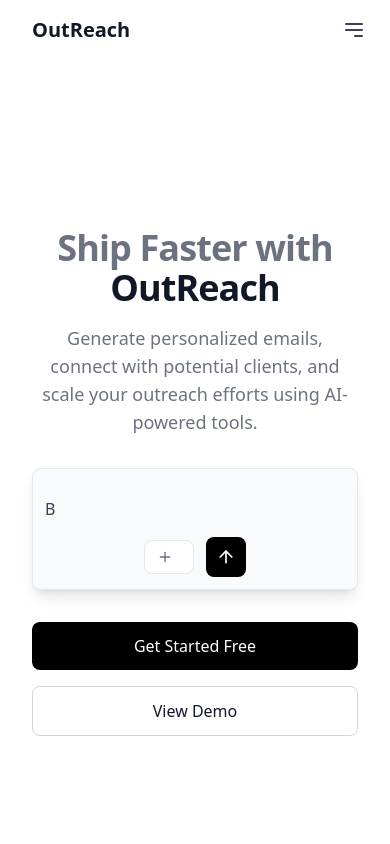
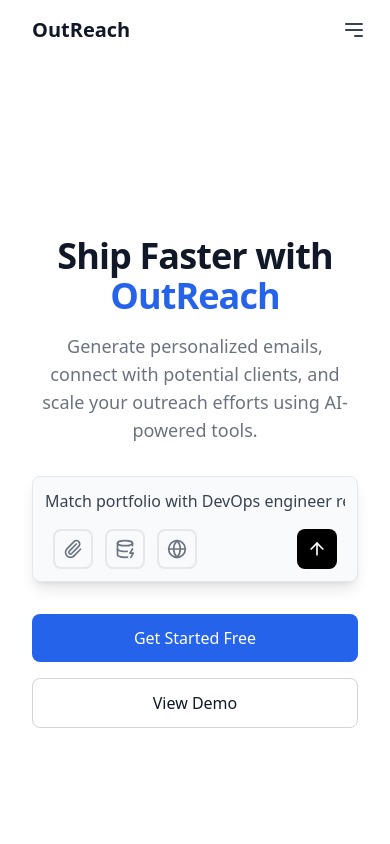
Before and after one commit to deepgohil0702/clothes, a React (Create React App) app: page / in a window 390 px wide. Shown: the top 844 px of the page. Built offline with nearby package versions, Linux system fonts and the light colour scheme.

Commit message:
home page added

```diff
--- a/src/components/HomePage.js
+++ b/src/components/HomePage.js
@@ -264,9 +264,10 @@
   const [currentQueryIndex, setCurrentQueryIndex] = useState(0);
 
   const searchQueries = [
-    "How to design a shipping app?",
-    "Best practices for React state management",
-    "Tips for scaling a database",
+    "Match portfolio with DevOps engineer requirements",
+    "Find tech companies hiring React developers",
+    "Generate personalized cold email for UI/UX position"
+
   ];
 
   const typingSpeed = 100;
@@ -410,7 +411,6 @@
         </nav>
       )}
 
-      {/* Main Hero Section with Search */}
 <main className="min-h-screen flex flex-col justify-center relative overflow-hidden">
       {/* Background Pattern */}
       <div className="absolute inset-0 bg-grid-gray-100/50 [mask-image:linear-gradient(0deg,white,rgba(255,255,255,0.6))] -z-10"></div>
@@ -419,9 +419,9 @@
       <div className="flex-1 flex flex-col justify-center px-4 sm:px-6 lg:px-8">
         <div className="max-w-7xl mx-auto w-full text-center">
           {/* Heading */}
-          <h1 className="text-4xl sm:text-5xl md:text-6xl font-bold tracking-tight text-gray-500 mb-4 sm:mb-8 px-4">
+          <h1 className="text-4xl sm:text-5xl md:text-6xl font-bold tracking-tight text-gray-900 mb-4 sm:mb-8 px-4">
             Ship Faster with
-            <span className="text-gray-900 block sm:inline"> OutReach</span>
+            <span className="text-blue-600 block sm:inline"> OutReach</span>
           </h1>
 
           {/* Subheading */}
@@ -431,8 +431,8 @@
 
           {/* Search Bar Integration */}
           <div className="max-w-2xl mx-auto mb-8 sm:mb-12 px-4">
-            <div className="flex flex-col sm:flex-row items-center border rounded-lg shadow-lg p-3 sm:p-4 bg-gray-50 space-y-4 sm:space-y-0">
-              {/* Icons - Hidden on mobile, shown on tablet and up */}
+            <div className="flex flex-col sm:flex-row items-center border rounded-lg shadow-lg p-3 sm:p-4 bg-gray-50">
+              {/* Desktop Icons - Hidden on mobile */}
               <div className="hidden sm:flex items-center space-x-2 mr-3">
                 <div className="flex items-center justify-center w-10 h-10 rounded-lg border-2 border-gray-200">
                   <Paperclip className="text-gray-500" size={20} />
@@ -446,19 +446,47 @@
               </div>
 
               {/* Search Input */}
+              <div className="w-full mb-4 sm:mb-0">
                 <input
                   type="text"
                   placeholder=""
                   value={displayedText}
-                className="w-full sm:flex-grow text-gray-700 bg-transparent focus:outline-none text-base sm:text-lg"
+                  className="w-full text-gray-700 bg-transparent focus:outline-none text-base sm:text-lg"
                   readOnly
                 />
+              </div>
 
-              {/* Project Button and Arrow */}
+              {/* Mobile Icons Row */}
+              <div className="flex sm:hidden items-center justify-between w-full px-2">
                 <div className="flex items-center space-x-3">
-                <button className="flex items-center border rounded-lg px-3 sm:px-4 py-2 bg-white text-gray-500">
+                  <div className="flex items-center justify-center w-10 h-10 rounded-lg border-2 border-gray-200">
+                    <Paperclip className="text-gray-500" size={20} />
+                  </div>
+                  <div className="flex items-center justify-center w-10 h-10 border-2 border-gray-200 rounded-lg">
+                    <DatabaseZap className="text-gray-500" size={20} />
+                  </div>
+                  <div className="flex items-center justify-center w-10 h-10 border-2 border-gray-200 rounded-lg">
+                    <Globe className="text-gray-500" size={20} />
+                  </div>
+                </div>
+
+                <div
+                  className={`flex items-center justify-center w-10 h-10 rounded-lg transition-colors ${
+                    displayedText.length > 0 ? "bg-black" : "bg-gray-200"
+                  }`}
+                >
+                  <ArrowUp
+                    className={`${displayedText.length > 0 ? "text-white" : "text-gray-500"}`}
+                    size={20}
+                  />
+                </div>
+              </div>
+
+              {/* Desktop Project Button and Arrow */}
+              <div className="hidden sm:flex items-center space-x-3">
+                <button className="flex items-center border rounded-lg px-4 py-2 bg-white text-gray-500">
                   <Plus className="mr-2" size={16} />
-                  <span className="hidden sm:inline">Project</span>
+                  <span>Project</span>
                 </button>
 
                 <div
@@ -477,7 +505,7 @@
 
           {/* CTA Buttons */}
           <div className="flex flex-col sm:flex-row justify-center gap-4 px-4">
-            <button className="w-full sm:w-auto px-6 sm:px-8 py-3 bg-black text-white rounded-lg hover:bg-black-700 transition text-base sm:text-lg font-medium">
+            <button className="w-full sm:w-auto px-6 sm:px-8 py-3 bg-blue-600 text-white rounded-lg hover:bg-blue-700 transition text-base sm:text-lg font-medium">
               Get Started Free
             </button>
             <button className="w-full sm:w-auto px-6 sm:px-8 py-3 border border-gray-300 rounded-lg hover:bg-gray-50 transition text-base sm:text-lg font-medium">
@@ -487,6 +515,7 @@
         </div>
       </div>
     </main>
+
 
       {/* Features Section */}
       <section className="py-12 px-6 md:py-20 md:px-8 bg-black">
```
Lines whose indentation alone changed are shown as unchanged.
